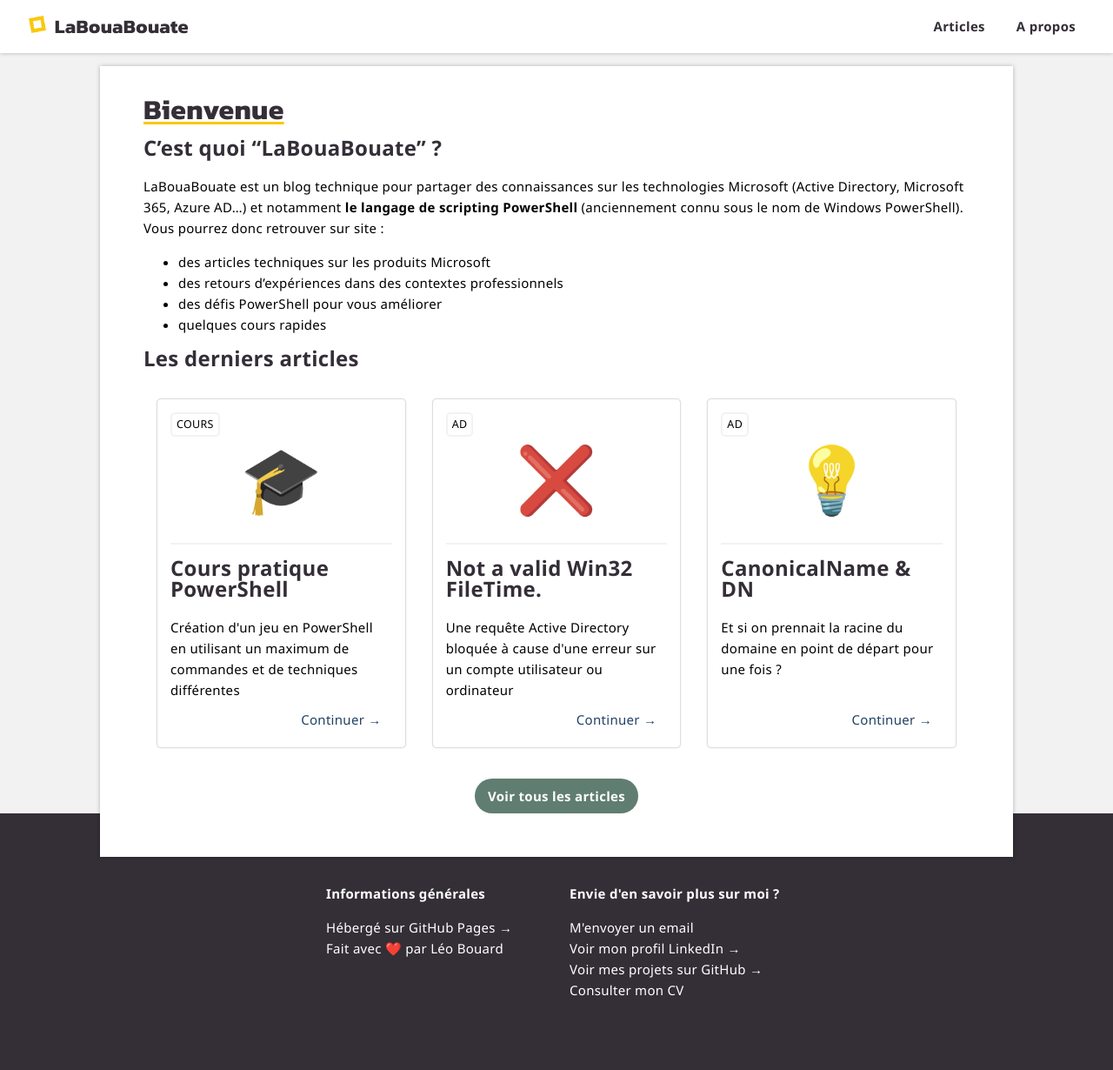
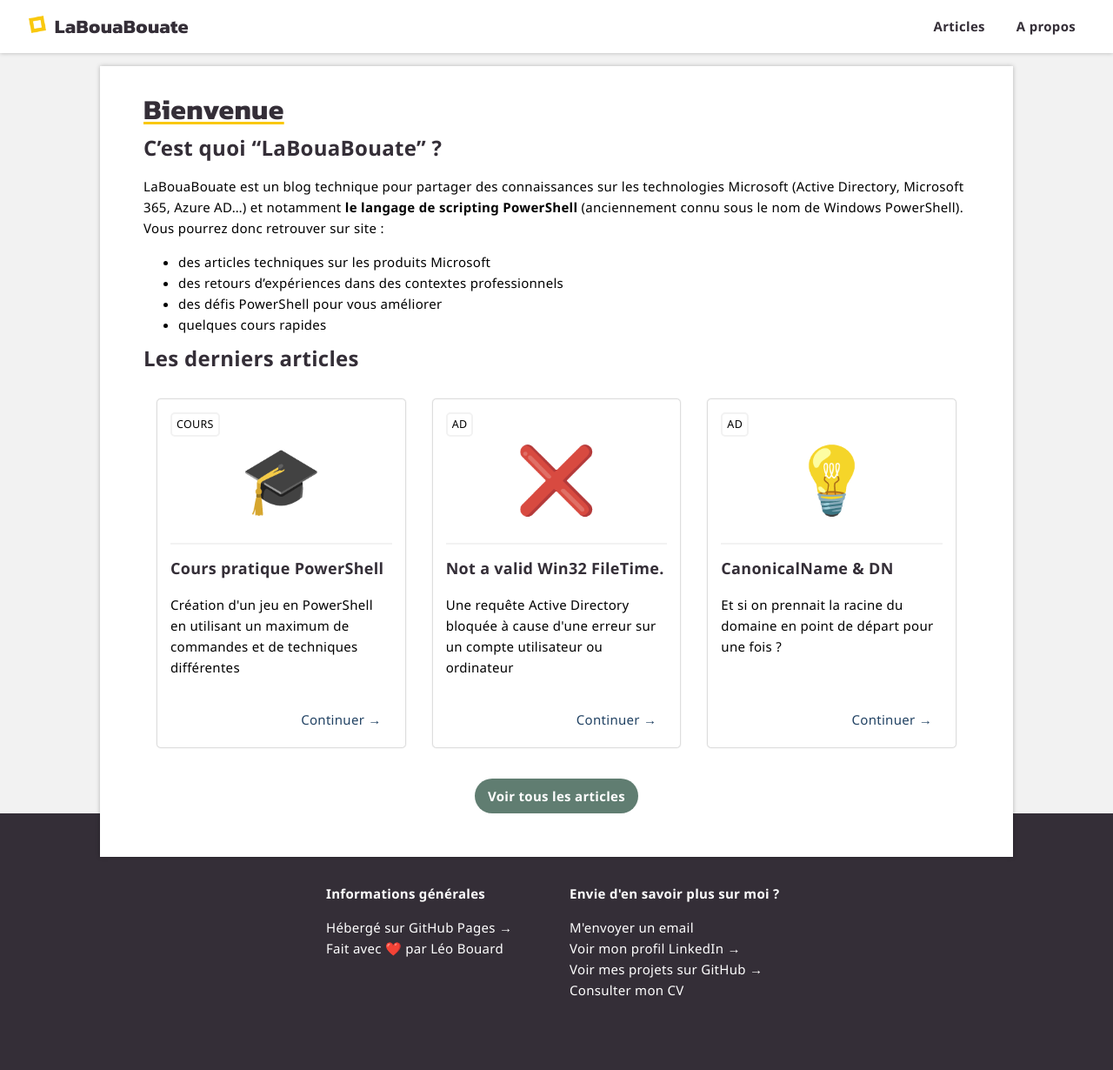
Before and after one commit to leobouard/leobouard.github.io, a Jekyll site: the page built from index.md, in a window 1280 px wide. Shown: the whole page at 87% size. Built offline with Jekyll 4.4.1, drawn with Linux system fonts in a browser that asks for light colours; some web fonts are replaced; our own code applies the rules of GitHub Pages for plain Markdown files.

Commit message:
Réduction des titres d'articles

```diff
--- a/assets/css/posts.scss
+++ b/assets/css/posts.scss
@@ -168,7 +168,6 @@
 
 .a_button_prev:hover {
     color: #fff;
-    /*background-color: #5B4859;*/
 }
 
 .a_button_next {
@@ -176,7 +175,6 @@
 }
 
 .a_button_next:hover {
-    /*background-color: #4e6a5e;*/
     color: #fff;
 }
 
--- a/index.md
+++ b/index.md
@@ -28,7 +28,7 @@
             </a>
             <hr>
             <div class="articleDescription">
-                <h2>{{ post.title }}</h2>
+                <h3>{{ post.title }}</h3>
                 <p>{{ post.description }}</p>
                 <a class="articleButton" href="{{ post.id }}">Continuer →</a>
             </div>
```
Also changed, not shown: blog.md (+1 -1 lines).
